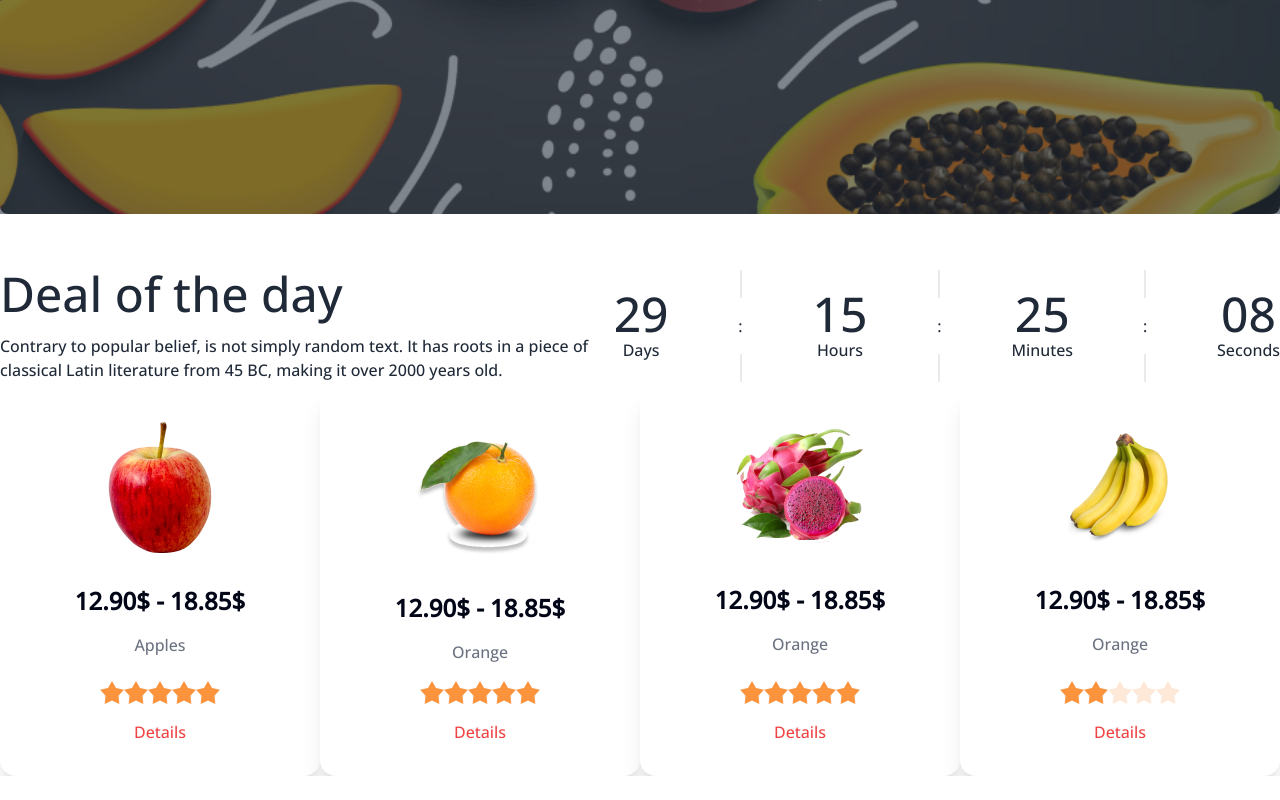
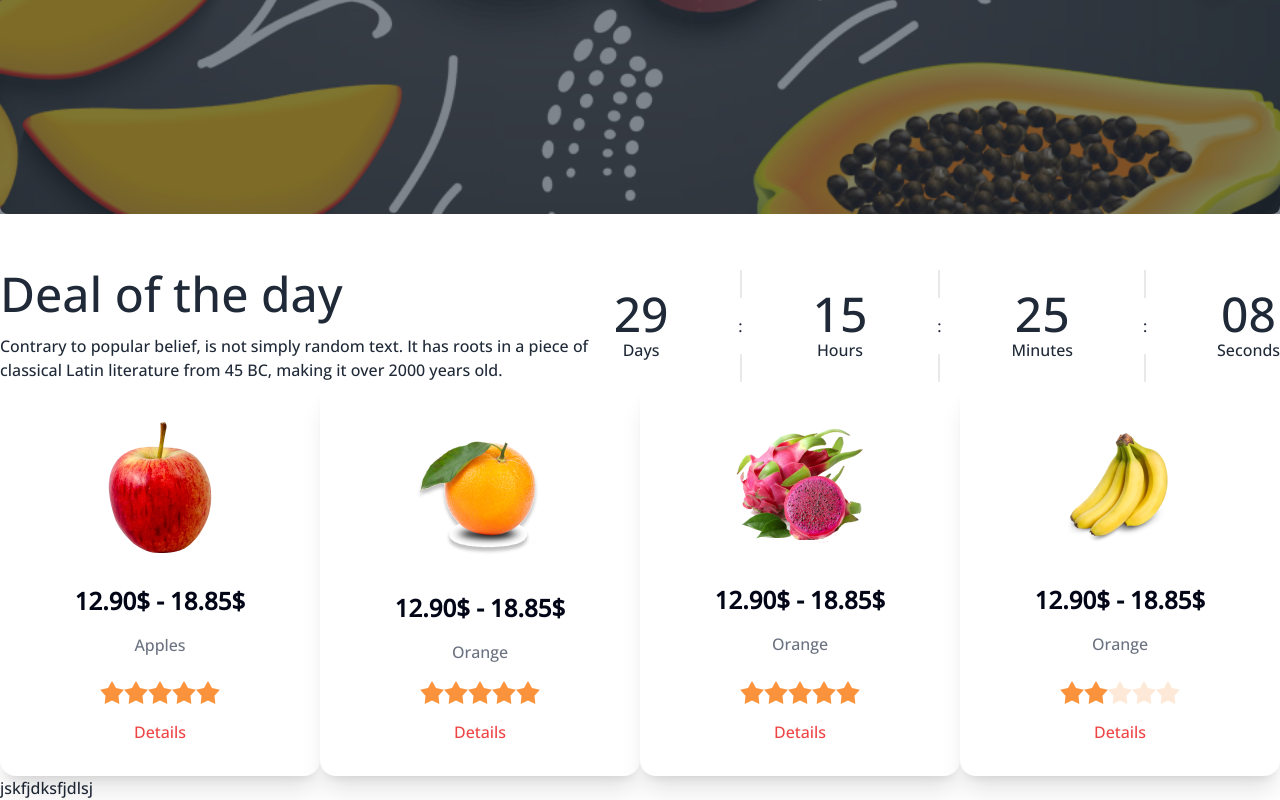
Before and after one commit to jarinda20/my-B8A3-fruit-brust, a plain HTML site: page index.html in a window 1280 px wide. Shown: the part 770-1570 px from the top of the page. Before the commit the page ends 1546 px from the top, so only its background shows below. Drawn offline with nearby package versions, Linux system fonts and the light colour scheme.

Commit message:
added fdfdf

```diff
--- a/index.html
+++ b/index.html
@@ -183,7 +183,7 @@
         </div>
     </main>
     <footer>
-
+  jskfjdksfjdlsj
     </footer>
 </body>
 </html>
```
